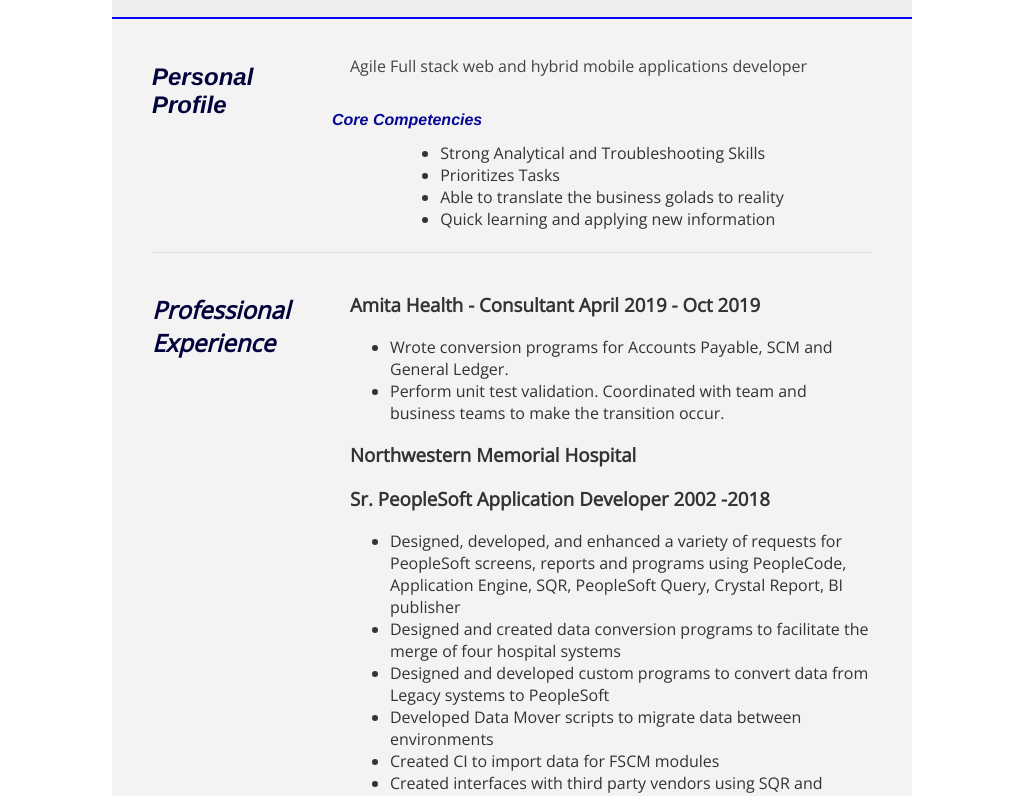
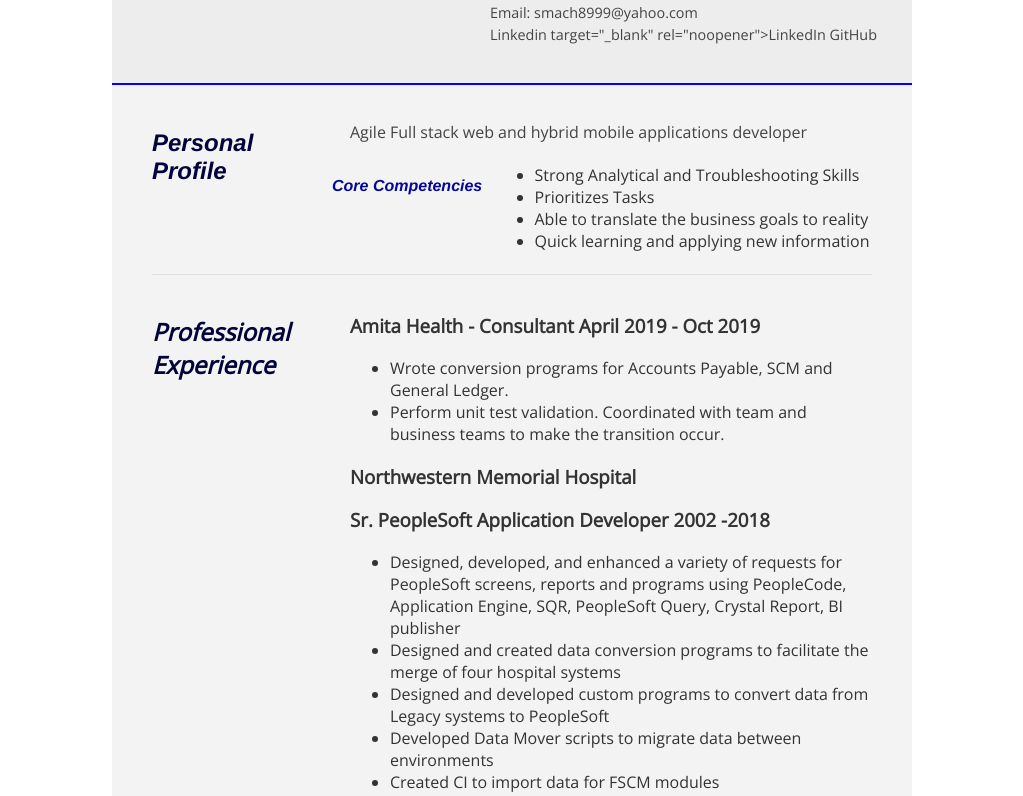
Before and after one commit to smach8999/smach8999.github.io, a website: page resume.html in a window 1280 px wide. Shown: the part 192-988 px from the top of the page, without its empty margins (73-1096 px from the left). Drawn offline with nearby package versions, Linux system fonts and the light colour scheme.

Commit message:
Added links to Resume

```diff
--- a/resume.html
+++ b/resume.html
@@ -36,7 +36,7 @@
                     <!-- <div id="headshot" class="quickFade">
                         <img src="https://www.gravatar.com/avatar/4678a33bf44c38e54a58745033b4d5c6?d=mm&s=64" alt="My Avatar">
                     </div>
-         -->
+                    -->
                     <div id="name">
                         <h1 class="quickFade delayTwo">Stephanie Mach</h1>
                         <!-- <h2 class="quickFade delayThree">Full Stack Web and Hybrid Mobile
@@ -47,8 +47,8 @@
                         <ul>
                             <li>Phone:773-865-9628 </li>
                             <li>Email: <a href="mailto:smach8999@yahoo.com" target="_blank">smach8999@yahoo.com</a></li>
-                            <li><a href="..." target="_blank" rel="noopener">LinkedIn</a>
-                                    <a href="https://github.com/smach8999/smach8999.github.io" target="_blank"rel="noopener">GitHub</a>
+                            <li><a href="https://www.linkedin.com/in/stephanie-mach-peoplesoft-developer/">Linkedin</a> target="_blank" rel="noopener">LinkedIn</a>
+                                <a href="https://github.com/smach8999/smach8999.github.io" target="_blank"rel="noopener">GitHub</a>
                            </li>
                         </ul>
                     </div>
@@ -76,7 +76,7 @@
                                         <li>Strong Analytical and Troubleshooting Skills</li>
                                         <li>Prioritizes Tasks</li>
 
-                                        <li>Able to translate the business golads to reality</li>
+                                        <li>Able to translate the business goals to reality</li>
                                         <li>Quick learning and applying new information</li>
                                     </ul>
                                 </div>
```
